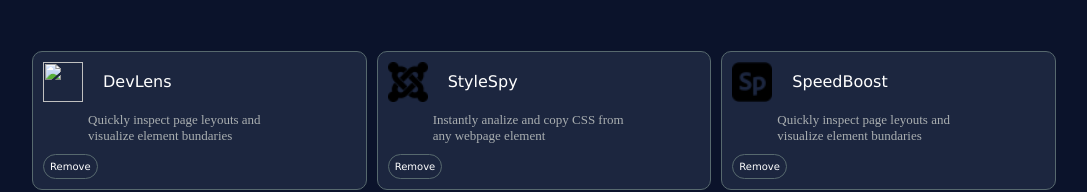
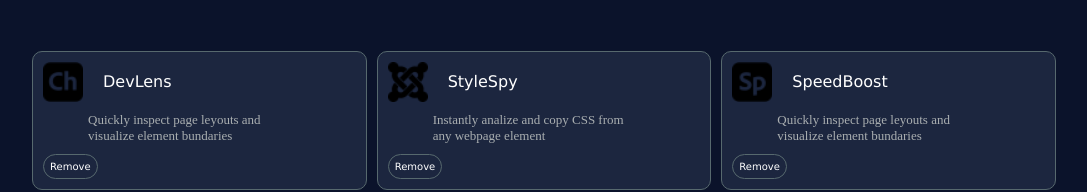
Before and after one commit to Azyaad/My-Projects, a plain HTML site: page index.html in a window 1280 px wide. Shown: the part 163-355 px from the top of the page, without its empty margins (96-1183 px from the left). Drawn offline with Linux system fonts and the light colour scheme; files whose address does not match are found by name.

Commit message:
Update index.html

```diff
--- a/index.html
+++ b/index.html
@@ -6,7 +6,7 @@
     <meta name="viewport" content="width=device-width, initial-scale=1.0">
     <title>Document</title>
     <link rel="stylesheet" href="style.css" />
-    <link rel="stylesheet" href="https://fontawesome.com/v4/icon/search" />
+
 </head>
 
 <body>
@@ -30,7 +30,7 @@
 
             <div class="box">
                 <div class="insideBox">
-                    <img src="images/character.png">
+                    <img src="character.png">
                     <span>DevLens</span>
                 </div>
 
```
